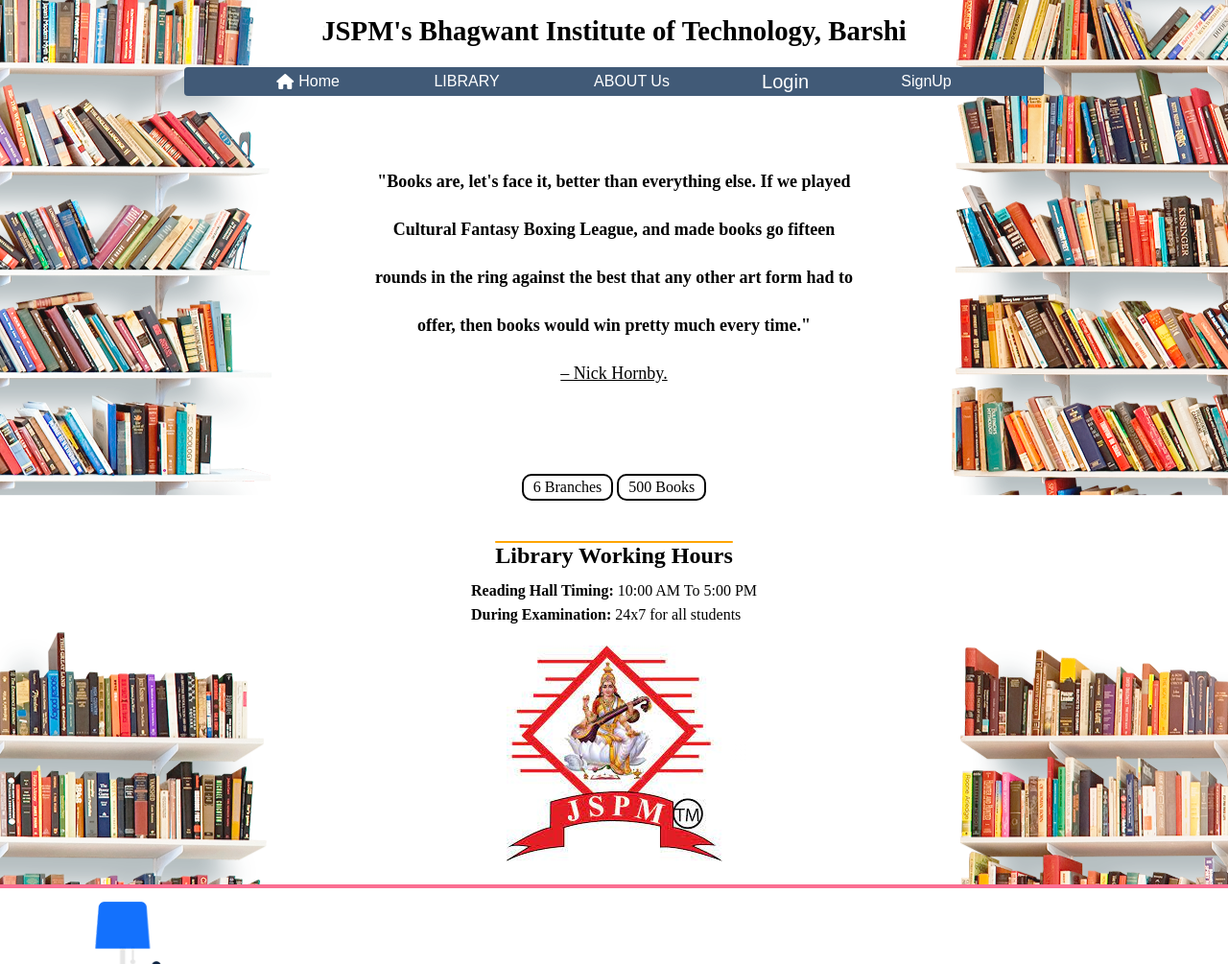
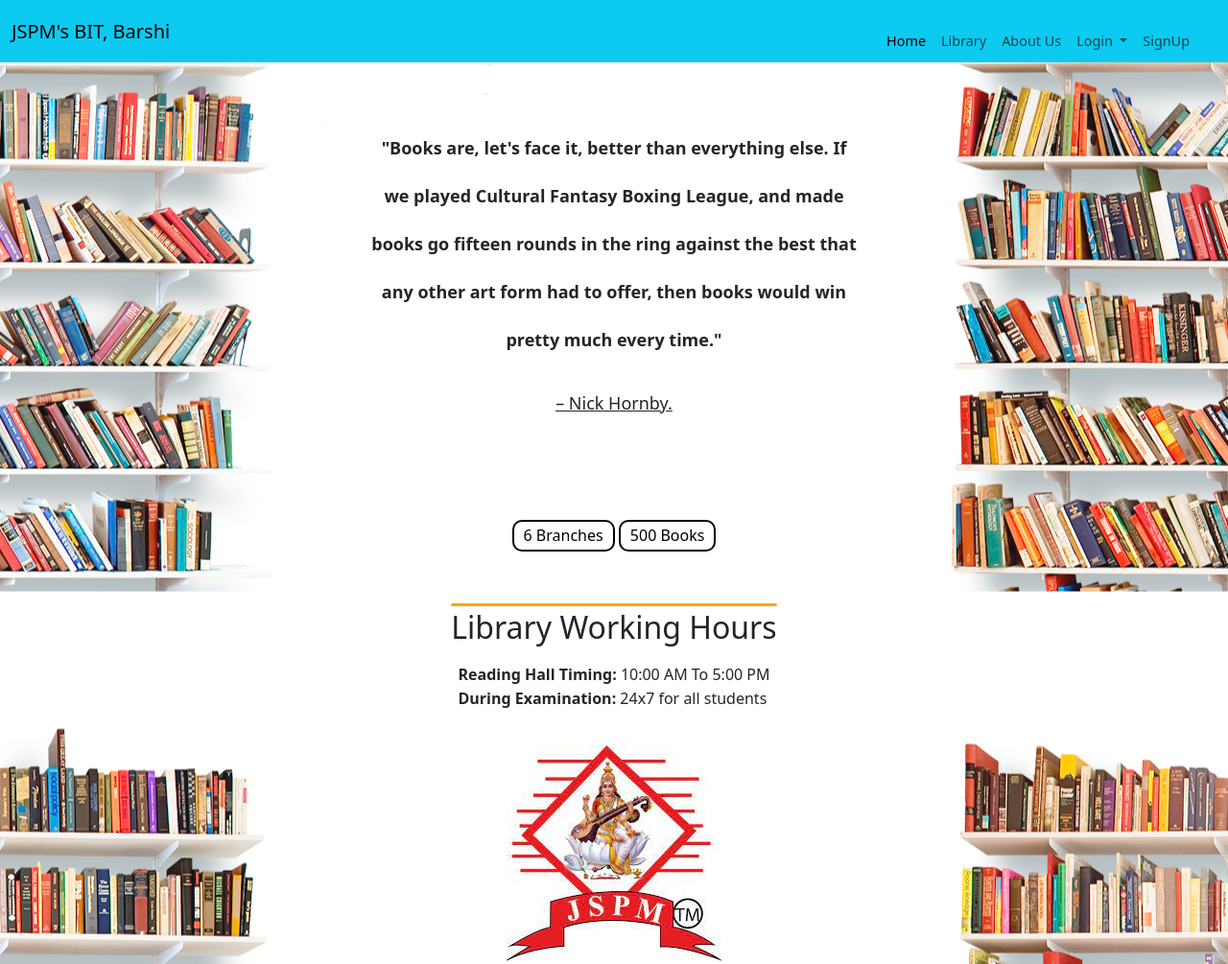
Before and after one commit to Onkar2104/Library, a plain HTML site: page index.html in a window 1280 px wide. Shown: the top 1005 px of the page at 96% size. Drawn offline with nearby package versions, Linux system fonts and the light colour scheme.

Commit message:
dropdown

```diff
--- a/index.html
+++ b/index.html
@@ -5,34 +5,46 @@
     <meta name="viewport" content="width=device-width, initial-scale=1.0">
     <title>JSPM's BIT Library</title>
     <link id="titleImg" rel="icon" type="image/png" href="photos/book.png">
+    <link rel="stylesheet" href="https://cdn.jsdelivr.net/npm/bootstrap@5.3.3/dist/css/bootstrap.min.css">
     <link rel="stylesheet" href="https://cdnjs.cloudflare.com/ajax/libs/font-awesome/6.5.1/css/all.min.css" integrity="sha512-DTOQO9RWCH3ppGqcWaEA1BIZOC6xxalwEsw9c2QQeAIftl+Vegovlnee1c9QX4TctnWMn13TZye+giMm8e2LwA==" crossorigin="anonymous" referrerpolicy="no-referrer" />
     <link rel="stylesheet" href="style.css">
 </head>
 <body>
-    <header>
-        <div class="navbar">
-            <h1>JSPM's Bhagwant Institute of Technology, Barshi</h1>
-            <div class="sec-navbar"></div>
-        </div>
 
-        <div class="sec-navba">
+        <nav class="navbar sticky-top navbar-expand-lg t bg-info">
+            <div class="container-fluid bg-info">
+                <a class="navbar-brand" href="#">JSPM's BIT, Barshi</a>
+                <button class="navbar-toggler" type="button" data-bs-toggle="collapse" data-bs-target="#navbarNav" aria-controls="navbarNav" aria-expanded="false" aria-label="Toggle navigation">
+                    <span class="navbar-toggler-icon"></span>
+                </button>
+                <div class="collapse navbar-collapse" id="navbarNav">
+                    <ul class="navbar-nav ms-auto">
+                        <li class="nav-item">
+                            <a class="nav-link active" aria-current="page" href="https://bitbarshi.edu.in/index.html">Home</a>
+                        </li>
+                        <li class="nav-item">
+                            <a class="nav-link" href="BookSec.html">Library</a>
+                        </li>
+                        <li class="nav-item">
+                            <a class="nav-link" href="https://bitbarshi.edu.in/trust/index.html">About Us</a>
+                        </li>
+                        <li class="nav-item dropdown">
+                            <a class="nav-link dropdown-toggle" href="#" id="navbarDropdown" role="button" data-bs-toggle="dropdown" aria-expanded="false">
+                                Login
+                            </a>
+                            <ul class="dropdown-menu" aria-labelledby="navbarDropdown">
+                                <li><a class="dropdown-item" href="Login.html">Student</a></li>
+                                <li><a class="dropdown-item" href="Login.html">Librarian</a></li>
+                            </ul>
+                        </li>
+                        <li class="nav-item">
+                            <a class="nav-link" href="Sign-up.html">SignUp</a>
+                        </li>
+                    </ul>
+                </div>
+            </div>
+        </nav>
 
-            <a id="home" href="https://bitbarshi.edu.in/index.html"><i class="fa-solid fa-house"></i>Home</a> </i>
-            <a id="home" href="BookSec.html">LIBRARY</a>
-            <a id="home" href="https://bitbarshi.edu.in/trust/index.html">ABOUT Us</a>
-            <!-- <p><a id="home" href="Login.html">Login</a></P> -->
-
-                <div class="dropdown">
-                    <button class="dropbtn">Login</button>
-                    <div class="dropdown-content">
-                      <a href="Login.html">Student</a>
-                      <a href="Login.html">Librarian</a>
-                    </div>
-                  </div>
-
-            <P><a id="home" href="Sign-up.html">SignUp</a></P>
-        </div>
-    </header>
         <div class="content">
             <p>"Books are, let's face it, better than everything else. If we played Cultural Fantasy Boxing League, and made books go fifteen rounds in the ring against the best that any other art form had to offer, then books would win pretty much every time."</p><p id="nnn"> – Nick Hornby.</p>
         </div>
@@ -97,5 +109,8 @@
         </div>
     </footer>
     <script src="script.js"></script>
+    <script src="https://cdn.jsdelivr.net/npm/@popperjs/core@2.10.2/dist/umd/popper.min.js"></script>
+    <script src="https://cdn.jsdelivr.net/npm/bootstrap@5.3.0/dist/js/bootstrap.min.js"></script>
+</div>
 </body>
 </html>
--- a/style.css
+++ b/style.css
@@ -29,6 +29,17 @@ h1:hover {
     justify-content: center;
     font-size: 0.9rem;
     width: 100%;
+    /* position: fixed; */
+    /* background:transparent; */
+    /* background-color: white, transparent; */
+
+}
+
+@media (max-width: 768px){
+    .navbar{
+        align-items: center;
+        justify-content: center;
+    }
 }
 
 
@@ -42,7 +53,7 @@ h1:hover {
     align-items: center;
     justify-content: space-evenly;
     text-decoration: none;
-    margin-top: 5px;
+    /* margin-top: 70px; */
     border-radius: 4px;
 }
 
@@ -58,7 +69,7 @@ h1:hover {
     }
 }
 
-#home {
+.home {
     color: white;
     display: flex;
     font-family: Arial, Helvetica, sans-serif;
@@ -75,7 +86,7 @@ h1:hover {
     /* margin-left:5rem ; */
 }
 
-#home:hover {
+.home:hover {
     background-color: #2f3e46;
     /* font-size: 20px; */
     /* border-radius: 2px; */
```
Also changed, not shown: BookSec.css (+7 -0 lines), BookSec.html (+3 -0 lines), 1 other file.
